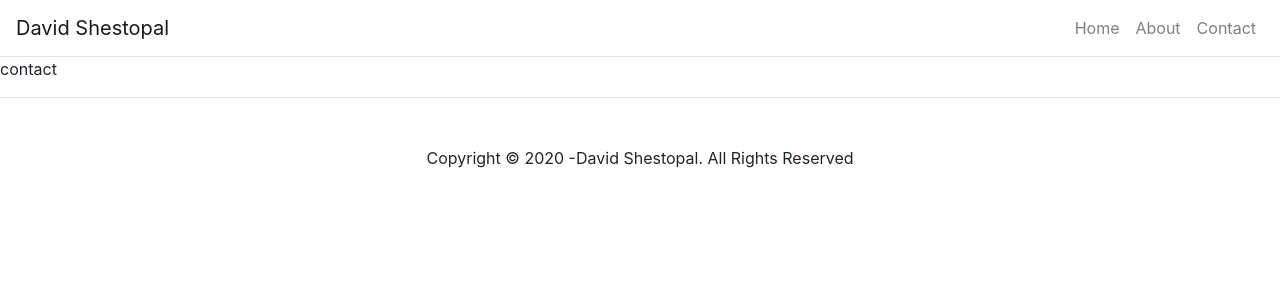
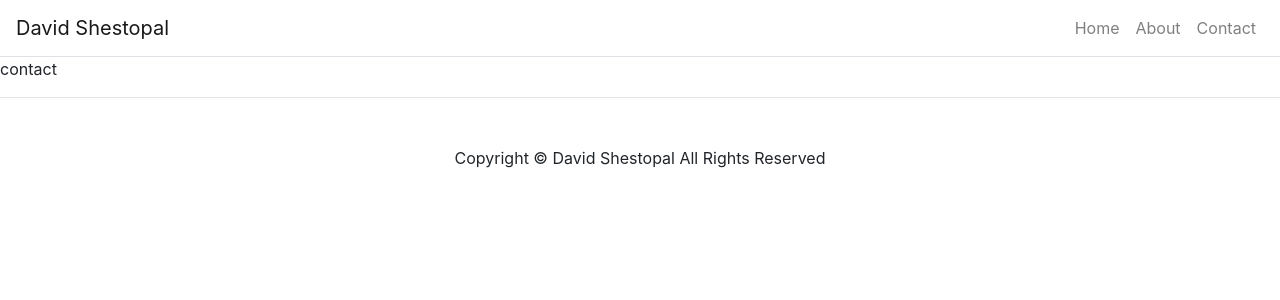
Before and after one commit to DavidShestopal/DavidShestopal, a React (Create React App) app in the folder davidshestopal/: page /contact in a window 1280 px wide. Shown: the top 300 px of the page. Built offline with nearby package versions, Linux system fonts and the light colour scheme.

Commit message:
automatic footer year change

```diff
--- a/davidshestopal/src/components/Footer.js
+++ b/davidshestopal/src/components/Footer.js
@@ -8,7 +8,9 @@ function Footer() {
     <footer className="mt-5">
       <center>
         {' '}
-        <p style={{ marginBottom: '1rem' }}> Copyright © 2020 -David Shestopal. All Rights Reserved</p>
+        <p>
+          Copyright &copy; <script>document.write(new Date().getFullYear())</script> David Shestopal All Rights Reserved
+        </p>
       </center>
     </footer>
   );
```
